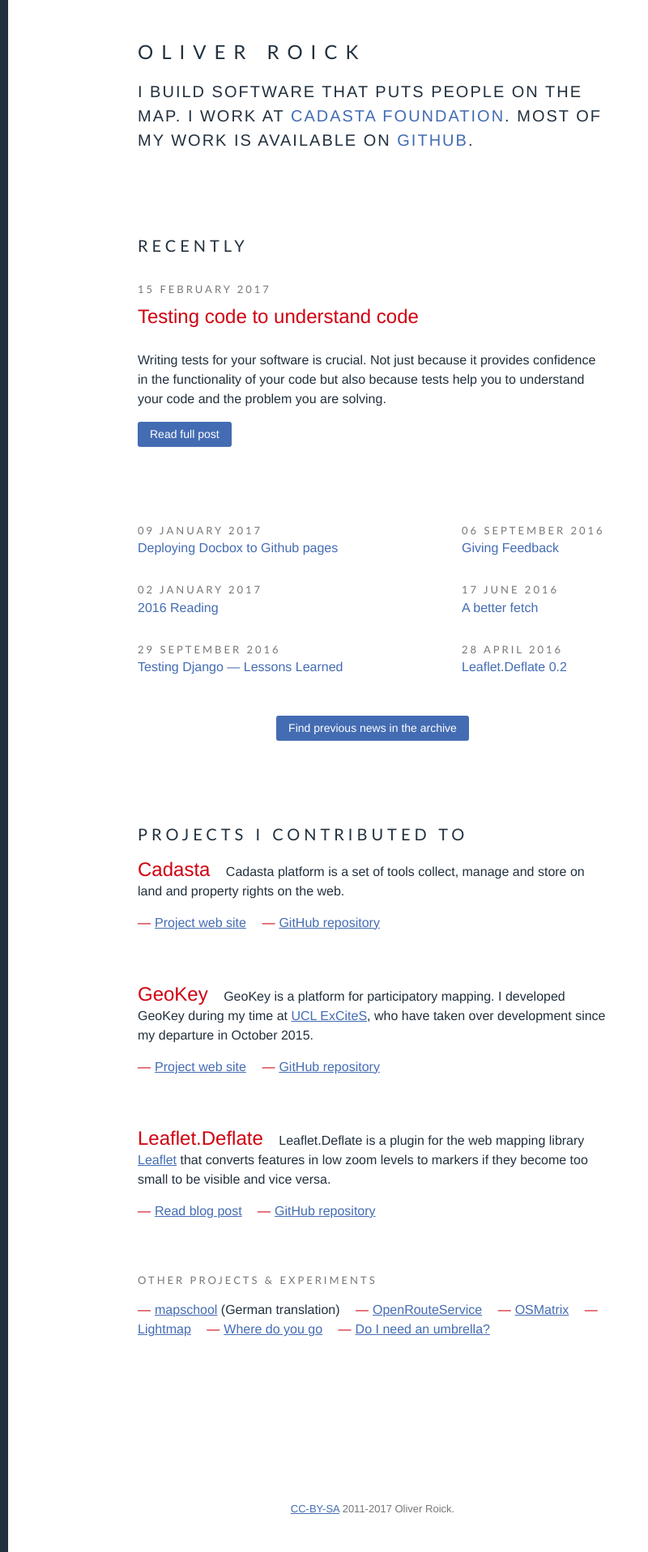
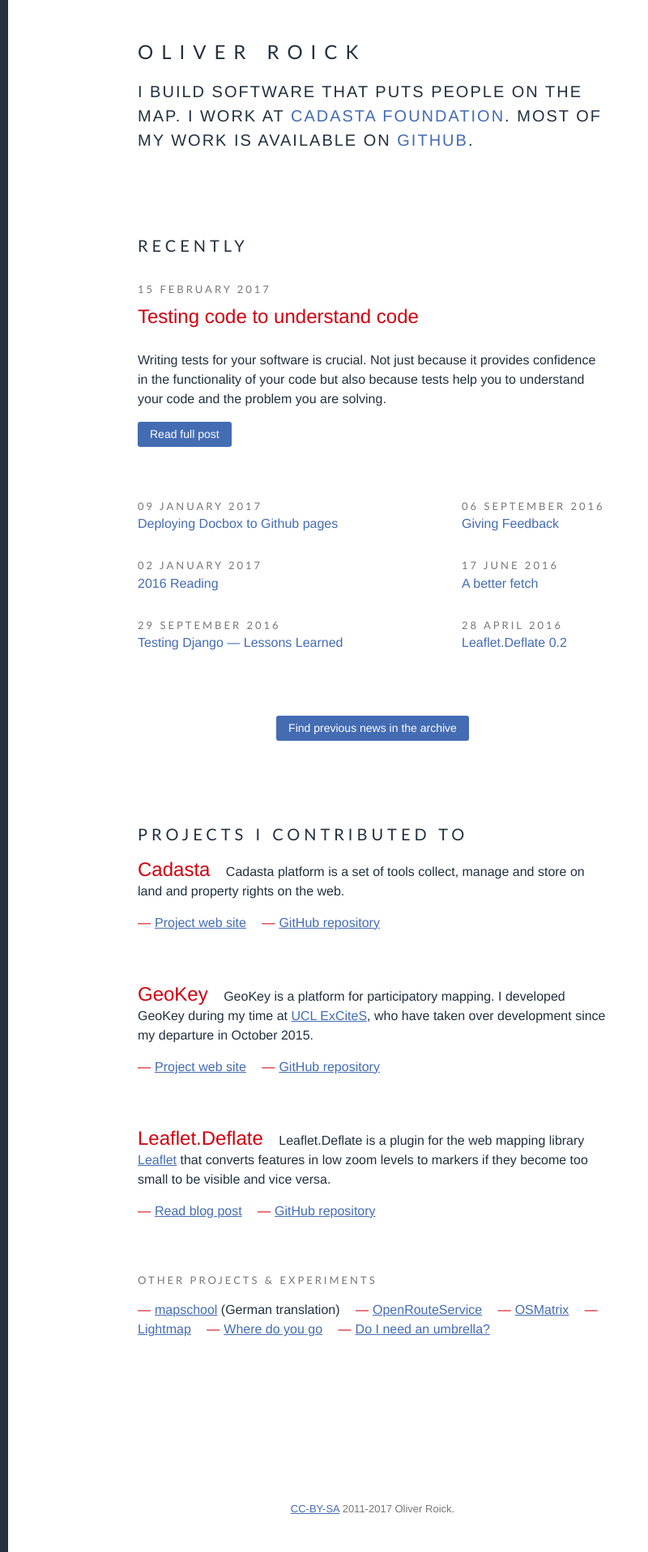
Before and after one commit to oliverroick/oliverroick.net, a Jekyll site: the page built from index.html, in a window 1280 px wide. Shown: the whole page at 81% size, without its empty margins (0-800 px from the left). Built offline with Jekyll 4.4.1, drawn with Linux system fonts in a browser that asks for light colours.

Commit message:
Fix spacing bug on home page

```diff
--- a/_includes/home.html
+++ b/_includes/home.html
@@ -51,6 +51,14 @@
         padding: 0 15px;
         margin: 4em 0 3em 0;
         list-style: none;
+    }
+
+    ul.news-list time {
+        margin-top: 0;
+    }
+
+    ul.news-list li {
+        margin-bottom: 30px;
     }
 
     @media (min-width: 970px) {
```
